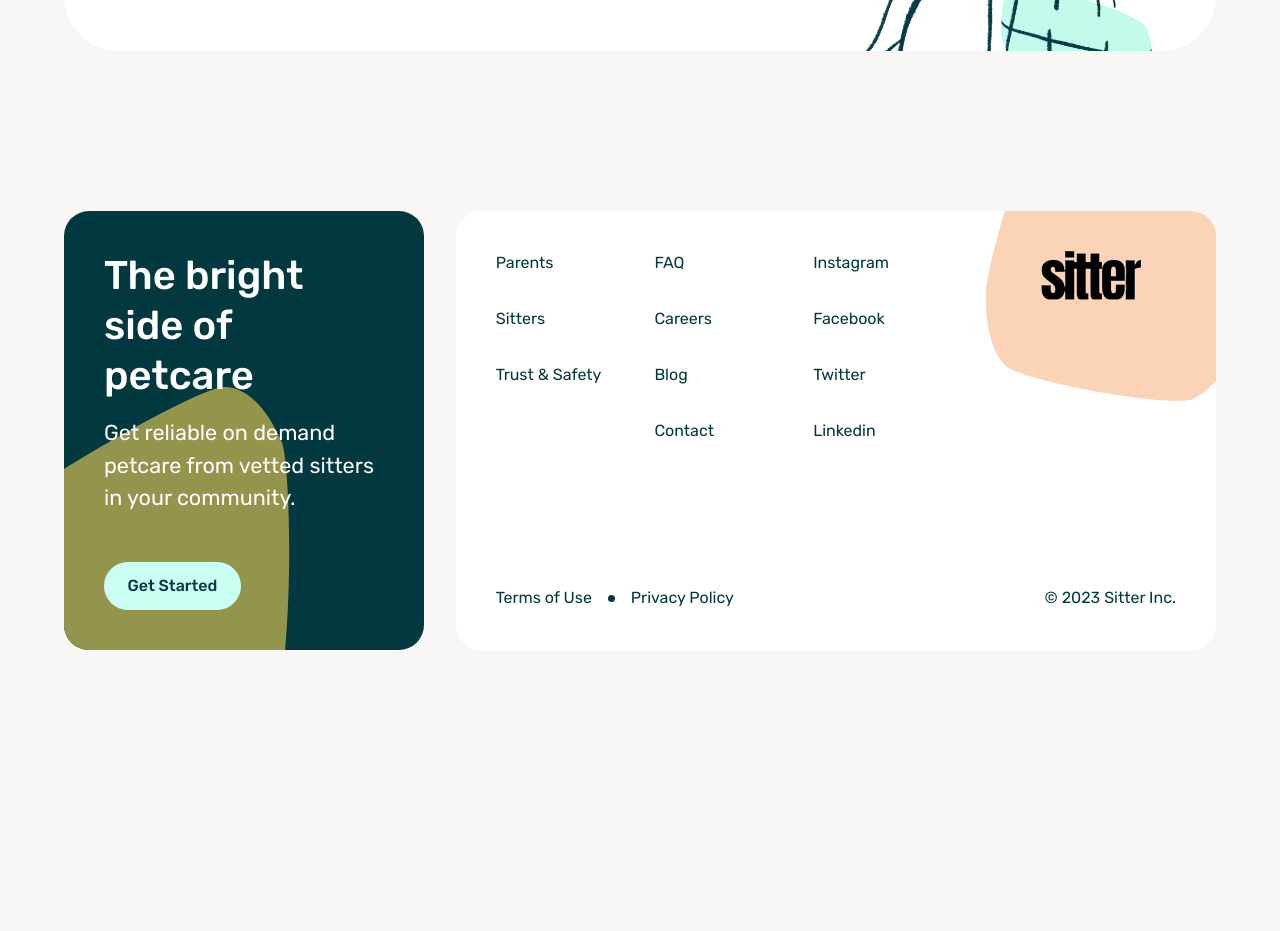
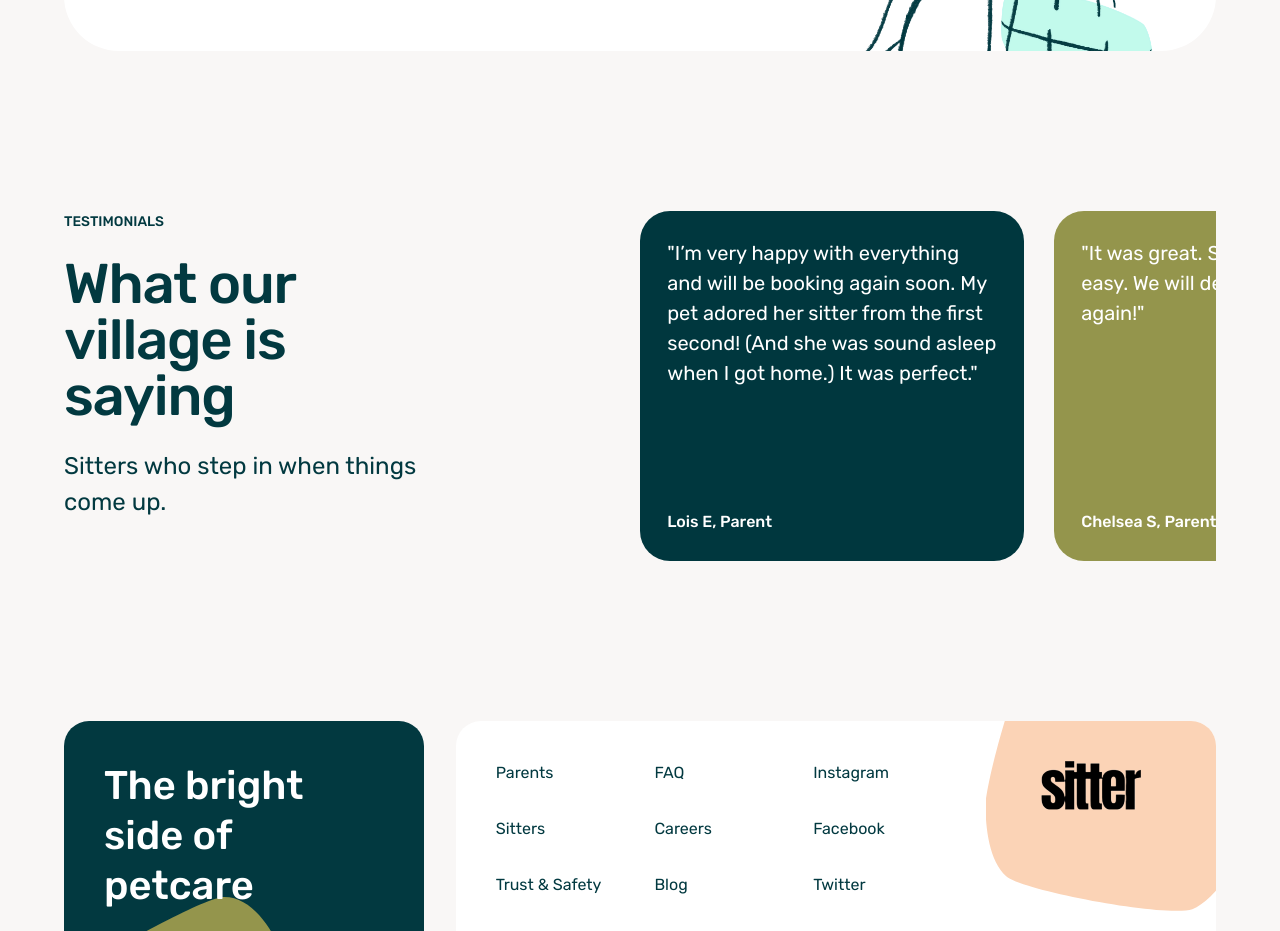
Before and after one commit to samsonc89/otter-replica, a React (Vite) app: page /otter-replica/parents in a window 1280 px wide. Shown: the part 2120-3051 px from the top of the page. Before the commit the page ends 2850 px from the top, so only its background shows below. Built offline with nearby package versions, Linux system fonts and the light colour scheme.

Commit message:
Add testimonials to parents page

```diff
--- a/src/pages/ParentsPage.jsx
+++ b/src/pages/ParentsPage.jsx
@@ -1,5 +1,5 @@
 import { CTA, Header } from "../components";
-import { How } from "../containers";
+import { How, Testimonials } from "../containers";
 import MainLayout from "../layouts/MainLayout";
 import image from "../assets/header-parents.jpg";
 import ctaImage from "../assets/cta-parents.webp";
@@ -23,6 +23,7 @@ function Parents() {
         <Header props={content} />
         <How />
         <CTA props={content} />
+        <Testimonials filter={"Parent"} />
       </MainLayout>
     </>
   );
```
